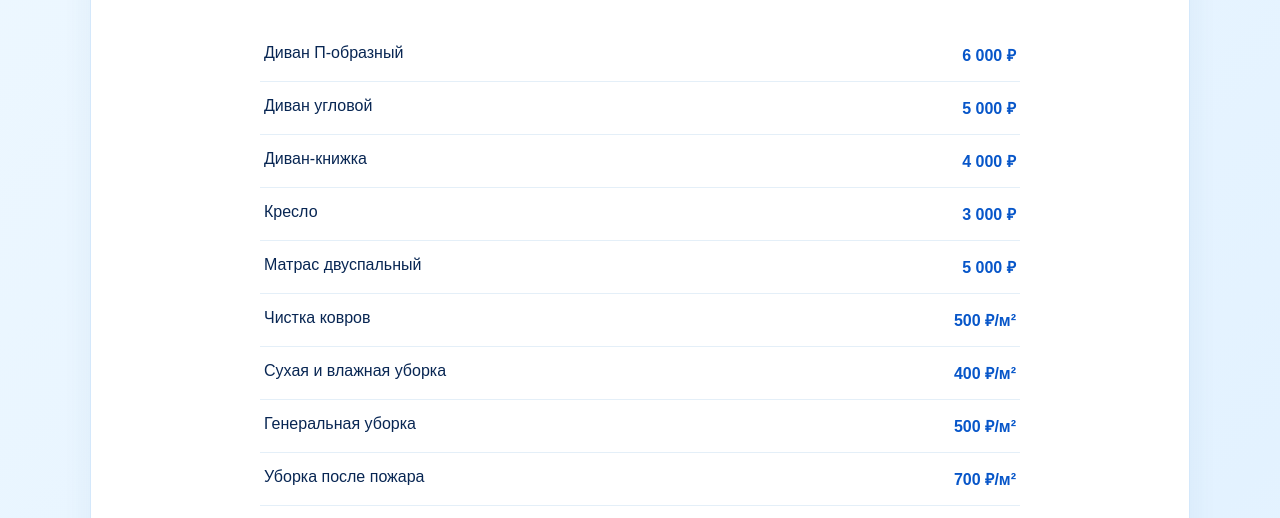
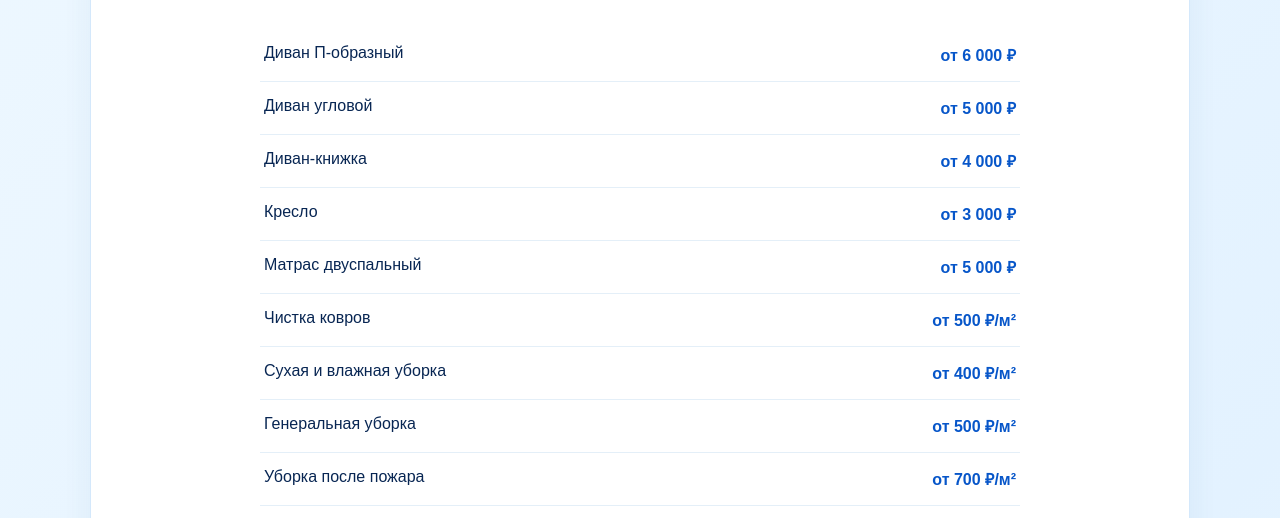
Before and after one commit to Alexeenkoone/Kristal-clining, a plain HTML site: page index.html in a window 1280 px wide. Shown: the part 1415-1933 px from the top of the page. Drawn offline with Linux system fonts and the light colour scheme.

Commit message:
Update index.html

```diff
--- a/index.html
+++ b/index.html
@@ -199,15 +199,15 @@
   </div>
 
   <div class="price-list">
-    <div><span>Диван П-образный</span><b>6 000 ₽</b></div>
-    <div><span>Диван угловой</span><b>5 000 ₽</b></div>
-    <div><span>Диван-книжка</span><b>4 000 ₽</b></div>
-    <div><span>Кресло</span><b>3 000 ₽</b></div>
-    <div><span>Матрас двуспальный</span><b>5 000 ₽</b></div>
-    <div><span>Чистка ковров</span><b>500 ₽/м²</b></div>
-    <div><span>Сухая и влажная уборка</span><b>400 ₽/м²</b></div>
-    <div><span>Генеральная уборка</span><b>500 ₽/м²</b></div>
-    <div><span>Уборка после пожара</span><b>700 ₽/м²</b></div>
+    <div><span>Диван П-образный</span><b>от 6 000 ₽</b></div>
+    <div><span>Диван угловой</span><b>от 5 000 ₽</b></div>
+    <div><span>Диван-книжка</span><b>от 4 000 ₽</b></div>
+    <div><span>Кресло</span><b>от 3 000 ₽</b></div>
+    <div><span>Матрас двуспальный</span><b>от 5 000 ₽</b></div>
+    <div><span>Чистка ковров</span><b>от 500 ₽/м²</b></div>
+    <div><span>Сухая и влажная уборка</span><b>от 400 ₽/м²</b></div>
+    <div><span>Генеральная уборка</span><b>от 500 ₽/м²</b></div>
+    <div><span>Уборка после пожара</span><b>от 700 ₽/м²</b></div>
     <div><span>Мытьё окон</span><b>от 850 ₽</b></div>
   </div>
 
```
